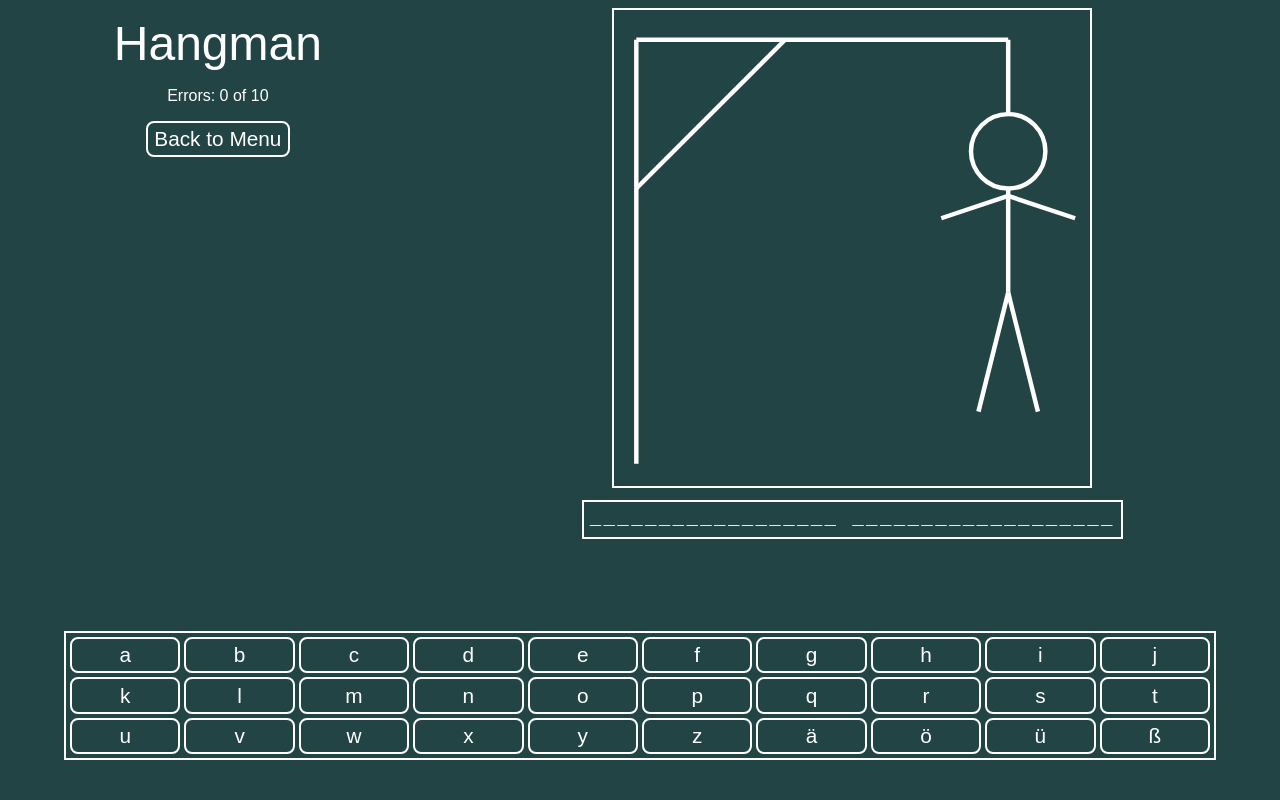
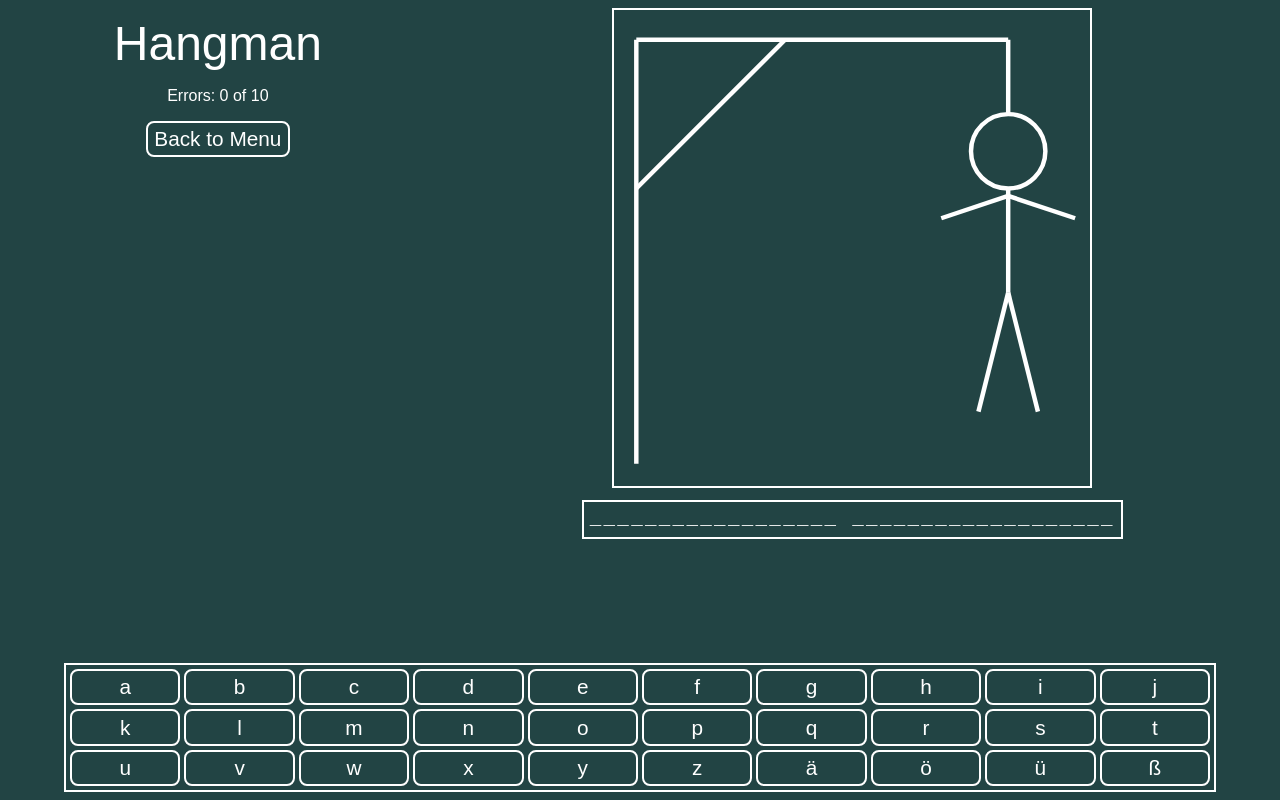
Before and after one commit to atennert/hangman-angular, an Angular app: page /game in a window 1280 px wide. Built offline with nearby package versions, Linux system fonts and the light colour scheme.

Commit message:
style: fix height in start and game

```diff
--- a/src/app/game/game.component.css
+++ b/src/app/game/game.component.css
@@ -4,7 +4,7 @@
   justify-items: center;
   grid-gap: 3vmin;
   width: 100%;
-  height: 94vh;
+  height: calc(100vh - 2*var(--body-padding));
 }
 
 .game__output {
--- a/src/app/start/start.component.css
+++ b/src/app/start/start.component.css
@@ -5,7 +5,7 @@
   align-items: center;
   justify-content: space-evenly;
   width: 100%;
-  height: 94vh;
+  height: calc(100vh - 2*var(--body-padding));
 }
 
 .header {
--- a/src/styles.css
+++ b/src/styles.css
@@ -6,6 +6,7 @@
   --button-checked-color: #488;
   --outline-color: #9f9;
   --overlay-background-color: rgba(255, 255, 255, .4);
+  --body-padding: .5em;
 }
 
 *,
@@ -26,7 +27,7 @@ body {
   color: var(--base-color);
   font-size: 16px;
   font-family: sans-serif;
-  padding: .5em;
+  padding: var(--body-padding);
 }
 
 h1, h2, h3, h4 {
```
